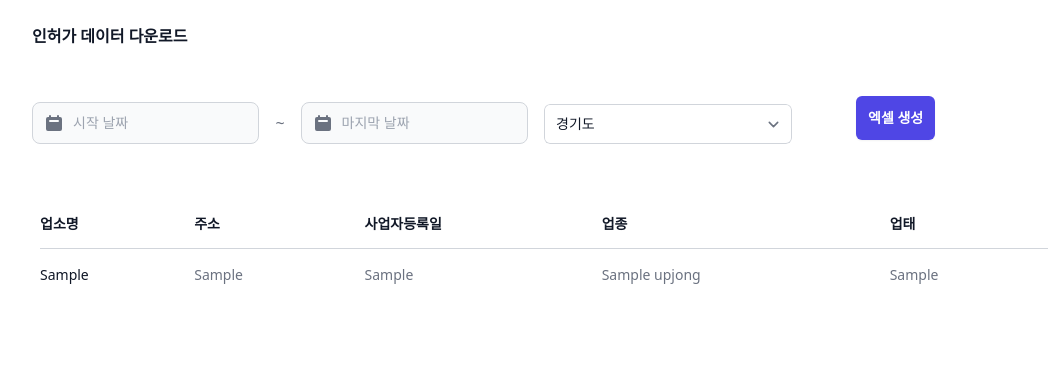
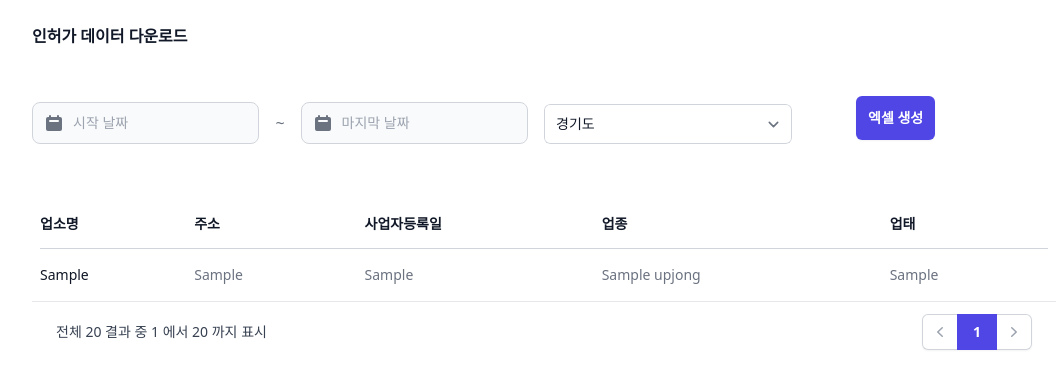
Before and after one commit to donghee/localdata, a Flask app: template templates/index.html in a window 1280 px wide. Shown: the top 389 px of the page, without its empty margins (96-1159 px from the left). Run offline with Flask 3, Linux system fonts and the light colour scheme; the template is opened without the code that fills it: most values are stand-ins (such as "Sample title", 1, 10 or a date in 2020); some libraries are stand-ins or nearby versions.

Commit message:
Add pagenate

```diff
--- a/app.py
+++ b/app.py
@@ -5,10 +5,14 @@ app = Flask(__name__)
 
 @app.route('/')
 def index():
-    #output_file = filter_localdata('','')
-    sheet = filter_localdata('','')
-    #print(sheet)
-    return render_template('index.html', rows=sheet)
+    rows = filter_localdata('','')
+    page_count = 20
+    return render_template('index.html', page_count=page_count, page_number=1, rows=rows)
+
+@app.route('/page/<int:page_number>')
+def page_view(page_number):
+    page_count, rows = paginate_localdata(page_number)
+    return render_template('index.html', page_count=page_count, page_number=page_number, rows=rows)
 
 if __name__ == '__main__':
     app.run(debug=True, host='0.0.0.0')
--- a/localdata.py
+++ b/localdata.py
@@ -4,9 +4,18 @@ import csv
 import tempfile
 import urllib.request
 import zipfile
+import ssl
+import logging
+
+ssl._create_default_https_context = ssl._create_unverified_context
+
+# 로거 설정
+logging.basicConfig(filename='localdata.log', level=logging.INFO,
+                    format='%(asctime)s:%(levelname)s:%(message)s')
 
 fields ={"bplcNm": "", "siteWhlAddr": "", "apvPermYmd": "", "upjong": "", "uptaeNm": ""}
 hangul_fields = ["업소명", "주소", "사업자등록일", "업종", "업태"]
+output_file = os.path.join("static", "output.csv")
 
 def parses_and_write_csv(directory, csvfile):
     csv_writer = csv.DictWriter(csvfile, fieldnames=fields, extrasaction='ignore')
@@ -49,7 +58,6 @@ def download_localdata(url, extract_path="/tmp/LOCALDATA_NOWMON_XML"):
 
 def filter_localdata(date, location):
     url = "https://www.localdata.go.kr/datafile/LOCALDATA_NOWMON_XML.zip"
-    output_file = os.path.join("static", "output.csv")
     localdata_path = tempfile.TemporaryDirectory()
     #print(localdata_path.name)
 
@@ -58,7 +66,7 @@ def filter_localdata(date, location):
 
     sheet = []
     # write csv
-    with open(output_file, 'w', newline='') as csvfile:
+    with open(output_file, 'w', newline='', encoding='UTF-8') as csvfile:
         rows = parses_and_write_csv(localdata_path.name, csvfile)
         sheet.extend(rows)
     localdata_path.cleanup()
@@ -70,6 +78,23 @@ def filter_localdata(date, location):
     return sheet[:20]
     #return output_file
 
+def paginate_localdata(number):
+    #filter_localdata('','')
+
+    output_file = os.path.join("static", "output.csv")
+    rows = []
+    try:
+        with open(output_file, newline='') as csvfile:
+            next(csvfile) # skip header
+            reader = csv.DictReader(csvfile, fieldnames=fields)
+            for row in reader:
+                rows.append(row)
+    except Exception as e:
+        logging.error(f"CSV file read error (column {reader.line_num}): {e}")
+
+    page_count = len(rows) // 20
+    return page_count, rows[(number-1)*20:number*20]
+
 if __name__ == '__main__':
     date =''
     location =''
--- a/pyproject.toml
+++ b/pyproject.toml
@@ -1,13 +1,12 @@
 [tool.poetry]
-name = "tmp-klzgaxnhtg"
+name = "localdata"
 version = "0.1.0"
 description = ""
 authors = ["Donghee Park <dongheepark@gmail.com>"]
 readme = "README.md"
-packages = [{include = "tmp"}]
 
 [tool.poetry.dependencies]
-python = "^3.7"
+python = "^3.12"
 
 
 [build-system]
--- a/templates/index.html
+++ b/templates/index.html
@@ -95,6 +95,52 @@
         </div>
       </div>
 
+      <!-- 페이지네이션 컨트롤 추가 -->
+      <div class="flex items-center justify-between border-t border-gray-200 bg-white px-4 py-3 sm:px-6">
+        <div class="flex flex-1 justify-between sm:hidden">
+          <a href="#" class="relative inline-flex items-center rounded-md border border-gray-300 bg-white px-4 py-2 text-sm font-medium text-gray-700 hover:bg-gray-50">이전</a>
+          <a href="#" class="relative ml-3 inline-flex items-center rounded-md border border-gray-300 bg-white px-4 py-2 text-sm font-medium text-gray-700 hover:bg-gray-50">다음</a>
+        </div>
+        <div class="hidden sm:flex sm:flex-1 sm:items-center sm:justify-between">
+          <div>
+            <p class="text-sm text-gray-700">
+              전체 <span class="font-medium">{{ page_count * 20 }}</span> 결과 중 <span class="font-medium">{{ (page_number-1) * 20 + 1}} </span> 에서 <span class="font-medium">{{ page_number * 20 }}</span> 까지 표시
+            </p>
+          </div>
+          <div>
+            <nav class="isolate inline-flex -space-x-px rounded-md shadow-sm" aria-label="Pagination">
+              <a href="/page/{{ page_number-1 }}" class="relative inline-flex items-center rounded-l-md px-2 py-2 text-gray-400 ring-1 ring-inset ring-gray-300 hover:bg-gray-50 focus:z-20 focus:outline-offset-0">
+                <span class="sr-only">이전</span>
+                <svg class="h-5 w-5" viewBox="0 0 20 20" fill="currentColor" aria-hidden="true">
+                  <path fill-rule="evenodd" d="M12.79 5.23a.75.75 0 01-.02 1.06L8.832 10l3.938 3.71a.75.75 0 11-1.04 1.08l-4.5-4.25a.75.75 0 010-1.08l4.5-4.25a.75.75 0 011.06.02z" clip-rule="evenodd" />
+                </svg>
+              </a>
+
+              {% for i in range(page_number - 5, page_number + 6) %}
+                {% if i > 0 and i <= page_count %}
+                  {% if i == page_number %}
+                    <a href="/page/{{ i }}" aria-current="page" class="relative z-10 inline-flex items-center
+                      bg-indigo-600 px-4 py-2 text-sm font-semibold text-white focus:z-20 focus-visible:outline
+                      focus-visible:outline-2 focus-visible:outline-offset-2 focus-visible:outline-indigo-600">{{ i }}</a>
+                  {% else %}
+                    <a href="/page/{{ i }}" class="relative inline-flex items-center px-4 py-2 text-sm
+                      font-semibold text-gray-900 ring-1 ring-inset ring-gray-300 hover:bg-gray-50 focus:z-20
+                      focus:outline-offset-0">{{ i }}</a>
+                  {% endif %}
+                {% endif %}
+              {% endfor %}
+
+              <a href="/page/{{ page_number+1}}" class="relative inline-flex items-center rounded-r-md px-2 py-2 text-gray-400 ring-1 ring-inset ring-gray-300 hover:bg-gray-50 focus:z-20 focus:outline-offset-0">
+                <span class="sr-only">다음</span>
+                <svg class="h-5 w-5" viewBox="0 0 20 20" fill="currentColor" aria-hidden="true">
+                  <path fill-rule="evenodd" d="M7.21 14.77a.75.75 0 01.02-1.06L11.168 10 7.23 6.29a.75.75 0 111.04-1.08l4.5 4.25a.75.75 0 010 1.08l-4.5 4.25a.75.75 0 01-1.06-.02z" clip-rule="evenodd" />
+                </svg>
+              </a>
+            </nav>
+          </div>
+        </div>
+      </div>
+
     </div>
   </body>
 </html>
```
Also changed, not shown: 1 other file.
